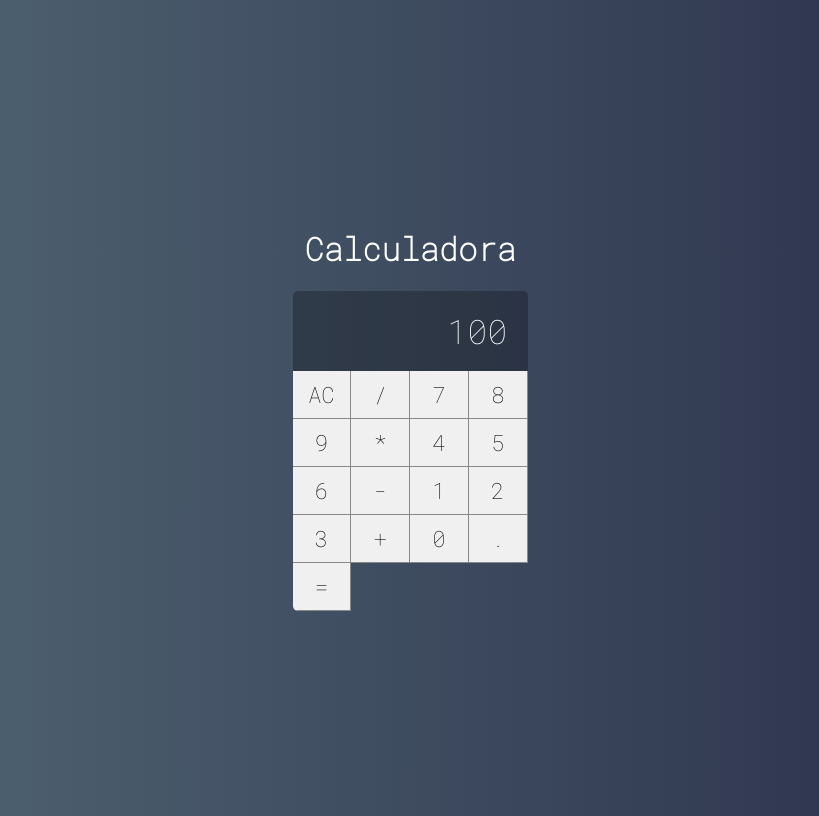
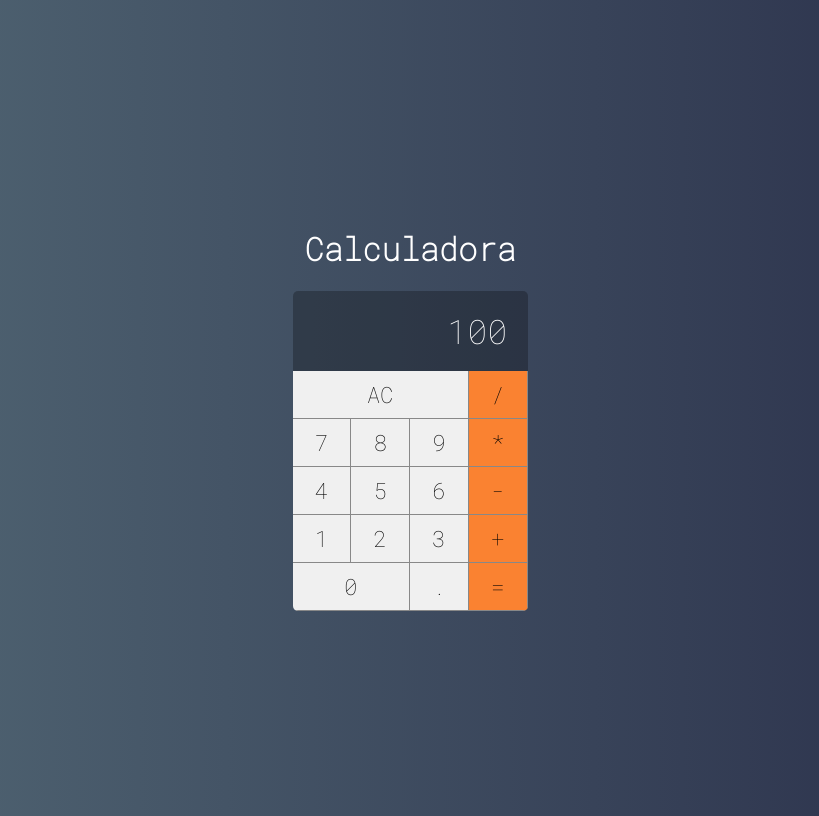
Before and after one commit to JuanPabllo/Calculadora-React, a React (Create React App) app in the folder calculadora/: page / in a window 1280 px wide. Shown: the whole page, without its empty margins (230-1049 px from the left). Built offline with nearby package versions, Linux system fonts and the light colour scheme.

Commit message:
Button components #2

```diff
--- a/calculadora/src/components/Button.css
+++ b/calculadora/src/components/Button.css
@@ -12,3 +12,23 @@
 
     outline: none;
 }
+
+.button:active {
+    background-color: #ccc;
+}
+
+.button.double {
+    grid-column: span 2;
+}
+
+.button.triple {
+    grid-column: span 3;
+}
+
+.button.operation {
+    background-color: #fa8231;
+}
+
+.button.operation:active {
+    background-color: #fa8231cc;
+}
--- a/calculadora/src/components/Button.jsx
+++ b/calculadora/src/components/Button.jsx
@@ -1,4 +1,18 @@
 import React from "react";
 import "./Button.css";
 
-export default (props) => <button className="button">{props.label}</button>;
+export default (props) => {
+    let classes = "button ";
+    classes += props.operation ? "operation" : "";
+    classes += props.double ? "double" : "";
+    classes += props.triple ? "triple" : "";
+
+    return (
+        <button
+            onClick={(e) => props.click && props.click(props.label)}
+            className={classes}
+        >
+            {props.label}
+        </button>
+    );
+};
--- a/calculadora/src/main/Calculator.jsx
+++ b/calculadora/src/main/Calculator.jsx
@@ -5,27 +5,47 @@
 import Display from "../components/Display";
 
 export default class Calculator extends Component {
+    constructor(props) {
+        super(props);
+
+        this.clearMemory = this.clearMemory.bind(this);
+        this.setOperation = this.setOperation.bind(this);
+        this.addDigit = this.addDigit.bind(this);
+    }
+
+    clearMemory() {
+        console.log("Limpar");
+    }
+
+    setOperation(operation) {
+        console.log(operation);
+    }
+
+    addDigit(n) {
+        console.log(n);
+    }
+
     render() {
         return (
             <div className="calculator">
                 <Display value={100} />
-                <Button label="AC" />
-                <Button label="/" />
-                <Button label="7" />
-                <Button label="8" />
-                <Button label="9" />
-                <Button label="*" />
-                <Button label="4" />
-                <Button label="5" />
-                <Button label="6" />
-                <Button label="-" />
-                <Button label="1" />
-                <Button label="2" />
-                <Button label="3" />
-                <Button label="+" />
-                <Button label="0" />
-                <Button label="." />
-                <Button label="=" />
+                <Button label="AC" click={this.clearMemory} triple />
+                <Button label="/" click={this.setOperation} operation />
+                <Button label="7" click={this.addDigit} />
+                <Button label="8" click={this.addDigit} />
+                <Button label="9" click={this.addDigit} />
+                <Button label="*" click={this.setOperation} operation />
+                <Button label="4" click={this.addDigit} />
+                <Button label="5" click={this.addDigit} />
+                <Button label="6" click={this.addDigit} />
+                <Button label="-" click={this.setOperation} operation />
+                <Button label="1" click={this.addDigit} />
+                <Button label="2" click={this.addDigit} />
+                <Button label="3" click={this.addDigit} />
+                <Button label="+" click={this.setOperation} operation />
+                <Button label="0" click={this.addDigit} double />
+                <Button label="." click={this.addDigit} />
+                <Button label="=" click={this.setOperation} operation />
             </div>
         );
     }
```
